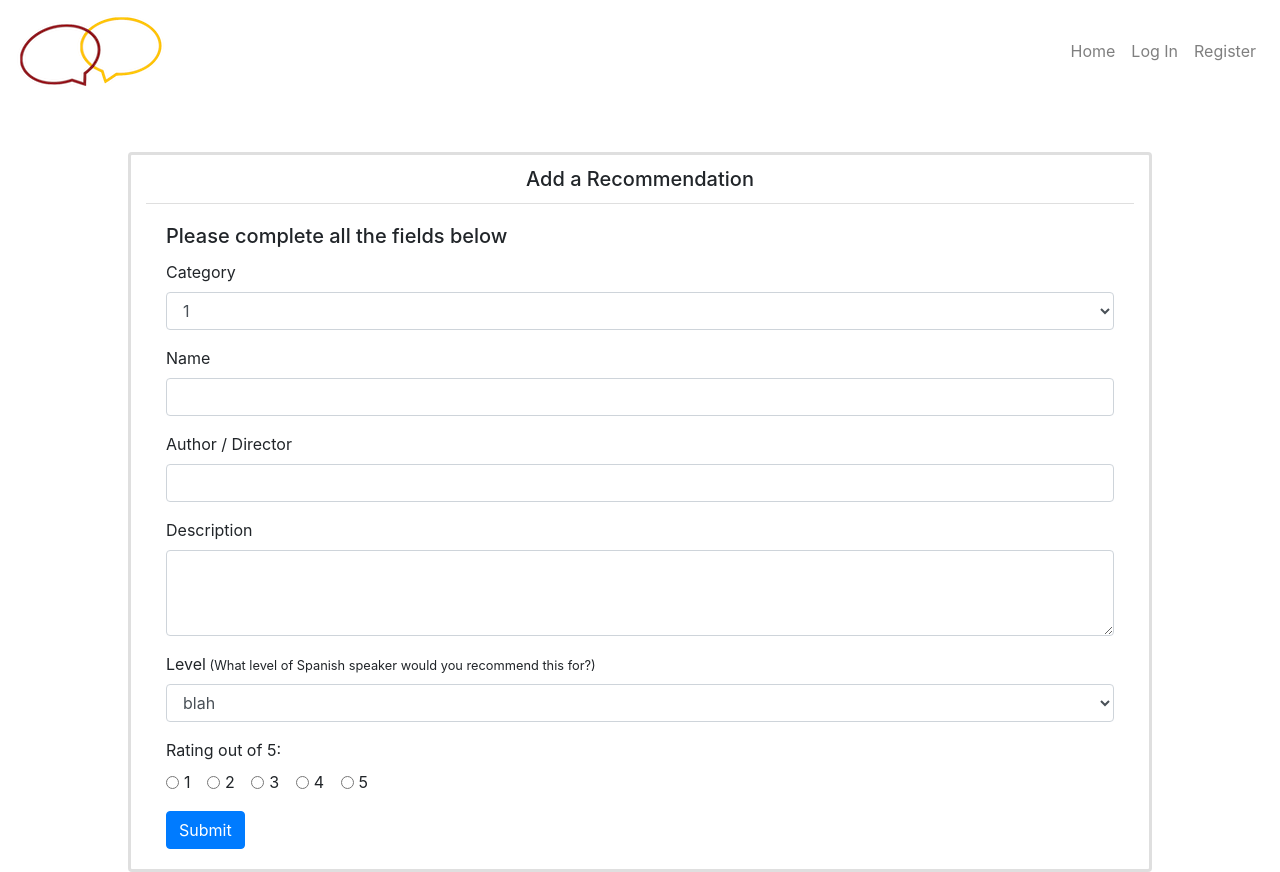
After one commit to DonnaIB/surround_yourself_with_spanish, a Flask app: page /add_recommendation in a window 1280 px wide. The commit adds this page. Run offline with Flask 2, Linux system fonts and the light colour scheme; some libraries are stand-ins or nearby versions.

Commit message:
Add add_recommendation form

```diff
--- a/app.py
+++ b/app.py
@@ -18,6 +18,7 @@ app.secret_key = os.environ.get("SECRET_KEY")
 mongo = PyMongo(app)
 
 
+# render main recommendations page
 @app.route("/")
 @app.route("/get_recommendations")
 def get_recommendations():
@@ -61,7 +62,7 @@ def register():
         return redirect(url_for("profile", username=session["user"]))
     return render_template("register.html")
 
-
+# user login
 @app.route("/login", methods=["GET", "POST"])
 def login():
     if request.method == "POST":
@@ -89,6 +90,7 @@ def login():
     return render_template("login.html")
 
 
+# render profile page
 @app.route("/profile/<username>", methods=["GET", "POST"])
 def profile(username):
     username = mongo.db.users.find_one(
@@ -109,6 +111,11 @@ def logout():
     return redirect(url_for("login"))
 
 
+@app.route("/add_recommendation")
+def add_recommendation():
+    return render_template("add_recommendation.html")
+
+
 if __name__ == "__main__":
     app.run(host=os.environ.get("IP"),
             port=int(os.environ.get("PORT")),
--- /dev/null
+++ b/templates/add_recommendation.html
@@ -0,0 +1,93 @@
+{% extends "base.html" %}
+{% block content %}
+
+
+<div class="card container">
+    <h5 class="card-header text-center">Add a Recommendation</h5>
+    <div class="card-body">
+        <h5 class="card-title">Please complete all the fields below</h5>
+        <form method="POST" action="">
+
+            <!-- category dropdown -->
+            <div class="form-group">
+                <label for="category_name">Category</label>
+                <select class="form-control" id="category_name" name="category_name">
+                  <option>1</option>
+                  <option>2</option>
+                  <option>3</option>
+                  <option>4</option>
+                  <option>5</option>
+                </select>
+              </div>
+
+            <!-- name -->
+            <div class="form-group">
+                <label for="name">Name</label>
+                <input type="text" class="form-control" id="username" name="username" required placeholder="">
+
+            </div>
+
+            <!-- author / director -->
+            <div class="form-group">
+                <label for="rec_by">Author / Director</label>
+                <input type="password" class="form-control" name="rec_by" id="password" placeholder=""
+                    pattern="^[a-zA-Z0-9]{8,15}$" minlength="8" minlength="15" required>
+            </div>
+
+            <!-- description -->
+            <div class="form-group">
+                <label for="rec_description">Description</label>
+                <textarea class="form-control" id="rec_description" name="rec_description" rows="3"></textarea>
+            </div>
+
+            <!-- level -->
+            <div class="form-group">
+                <label for="level">Level</label><small> (What level of Spanish speaker would you recommend this for?)</small>
+                <select class="form-control" id="level" name="level">
+                  <option>blah</option>
+                  <option>blah</option>
+                  <option>blah</option>
+                  <option>blah</option>
+                  <option>blah</option>
+                </select>
+            </div>
+
+            <!-- rating -->
+            <div class="form-group">
+                <div>
+                <label for="rec_description">Rating out of 5: </label>
+                </div>
+                <div class="form-check form-check-inline">
+                    <input class="form-check-input" type="radio" name="rec_rating" id="rec_rating" value="1">
+                    <label class="form-check-label" for="rec_rating">1</label>
+                </div>
+                <div class="form-check form-check-inline">
+                    <input class="form-check-input" type="radio" name="rec_rating" id="rec_rating" value="1">
+                    <label class="form-check-label" for="rec_rating">2</label>
+                </div>
+                <div class="form-check form-check-inline">
+                    <input class="form-check-input" type="radio" name="rec_rating" id="rec_rating" value="1">
+                    <label class="form-check-label" for="rec_rating">3</label>
+                </div>
+                <div class="form-check form-check-inline">
+                    <input class="form-check-input" type="radio" name="rec_rating" id="rec_rating" value="1">
+                    <label class="form-check-label" for="rec_rating">4</label>
+                </div>
+                <div class="form-check form-check-inline">
+                    <input class="form-check-input" type="radio" name="rec_rating" id="rec_rating" value="1">
+                    <label class="form-check-label" for="rec_rating">5</label>
+                </div>
+            </div>
+
+            <!-- submit button -->
+            <div>
+            <button type="submit" class="btn btn-primary">Submit</button>
+            </div>
+        </form>
+    </div>
+</div>
+
+
+
+
+{% endblock %}
--- a/templates/base.html
+++ b/templates/base.html
@@ -38,7 +38,7 @@
                             <a class="nav-link" href="{{ url_for('profile', username=session['user']) }}">Profile</a>
                         </li>
                         <li class="nav-item">
-                            <a class="nav-link" href="">Add Recommendation</a>
+                            <a class="nav-link" href="{{ url_for('add_recommendation') }}">Add Recommendation</a>
                         </li>
                         <li class="nav-item">
                         <a class="nav-link" href="{{ url_for('logout') }}">Log Out</a>
```
